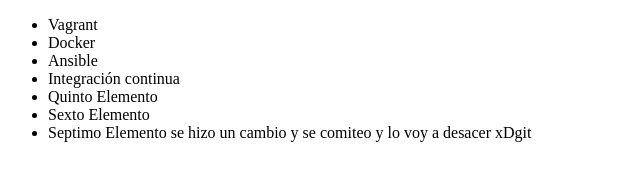
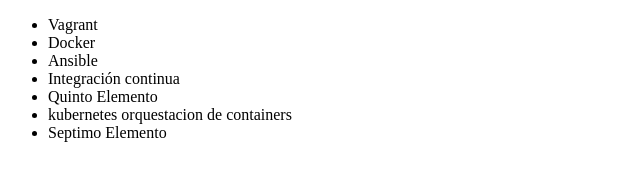
Before and after one commit to betov69/curso-git-alura, a plain HTML site: page index.html in a window 1280 px wide. Shown: the whole page, without its empty margins (0-640 px from the left). Drawn offline with Linux system fonts and the light colour scheme.

Commit message:
Agregando curso de Kubernetes

```diff
--- a/index.html
+++ b/index.html
@@ -11,8 +11,8 @@
          <li> Ansible </li>
          <li> Integración continua </li>
          <li> Quinto Elemento</li>
-         <li> Sexto Elemento</li>
-         <li> Septimo Elemento se hizo un cambio y se comiteo y lo voy a desacer xDgit </li>
+         <li> kubernetes orquestacion de containers</li>
+         <li> Septimo Elemento </li>
      </ul>
 </body>
 </html>
```
